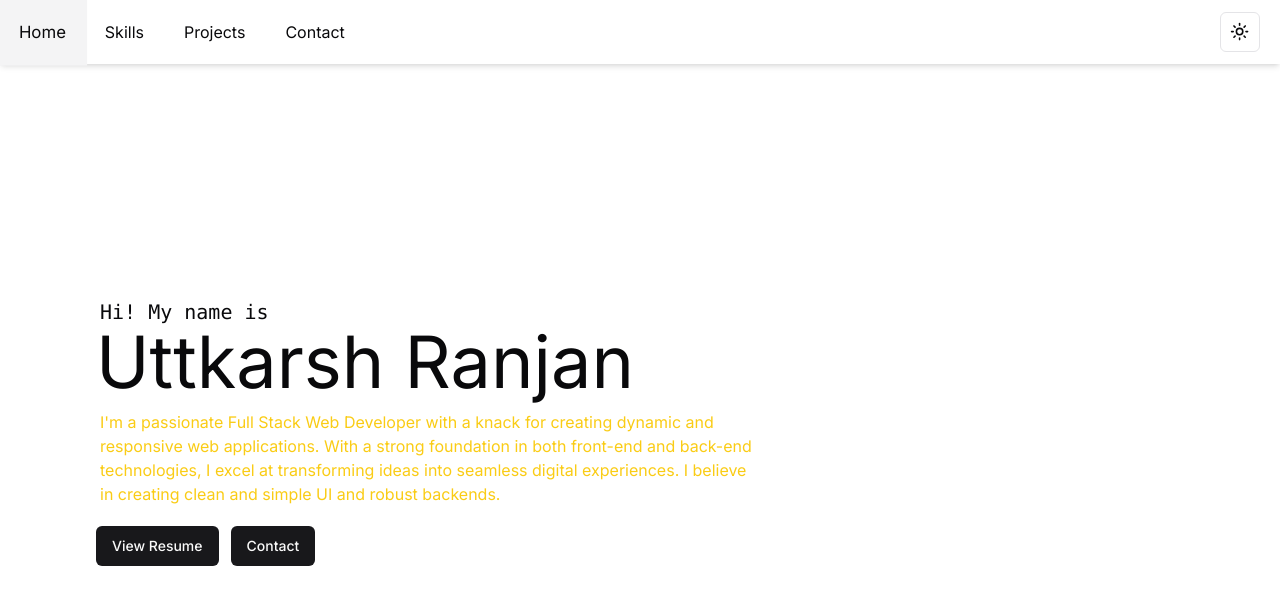
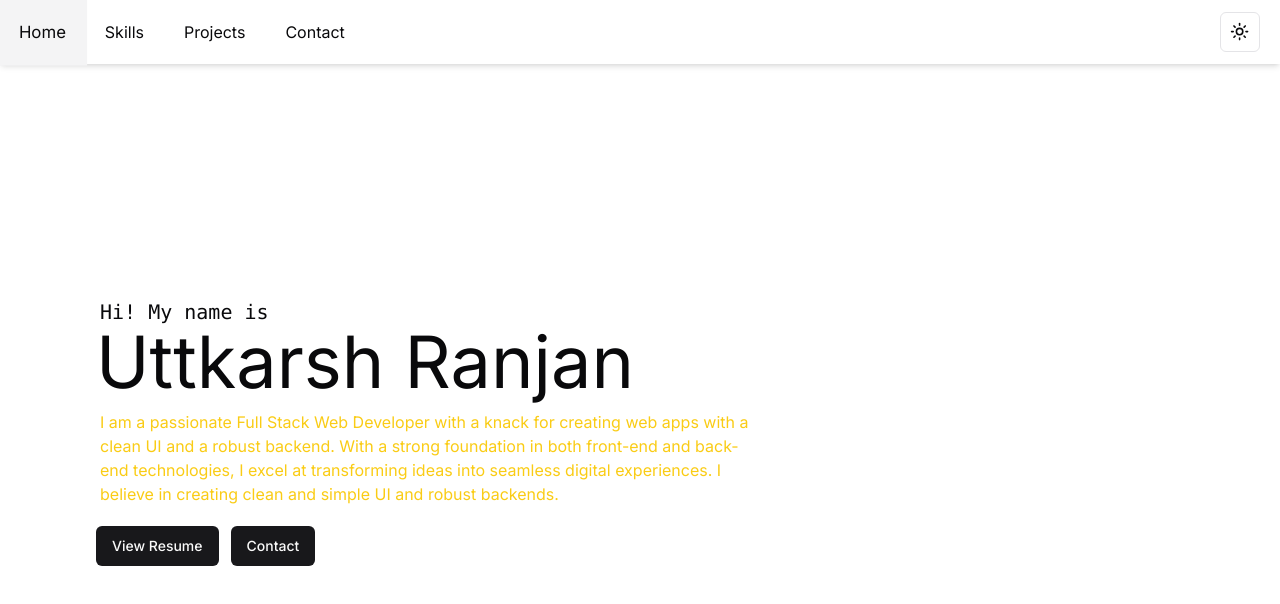
Before and after one commit to UttkarshRanjan47784/uttkarsh-ranjan-portfolio, a Next.js app: page / in a window 1280 px wide. Shown: the top 604 px of the page. Built offline with nearby package versions, Linux system fonts and the light colour scheme.

Commit message:
minor changes

```diff
--- a/components/hero-section.tsx
+++ b/components/hero-section.tsx
@@ -8,8 +8,8 @@ export default function HeroSection() {
         Uttkarsh Ranjan
       </h1>
       <h3 className="mt-3 w-5/6 text-sm md:text-base md:w-4/5 md:text-red-400 lg:text-yellow-400 lg:w-3/5 ml-1">
-        I'm a passionate Full Stack Web Developer with a knack for creating
-        dynamic and responsive web applications.{" "}
+        I am a passionate Full Stack Web Developer with a knack for creating web
+        apps with a clean UI and a robust backend.{" "}
         <span className="hidden sm:inline">
           With a strong foundation in both front-end and back-end technologies,
           I excel at transforming ideas into seamless digital experiences. I
```
